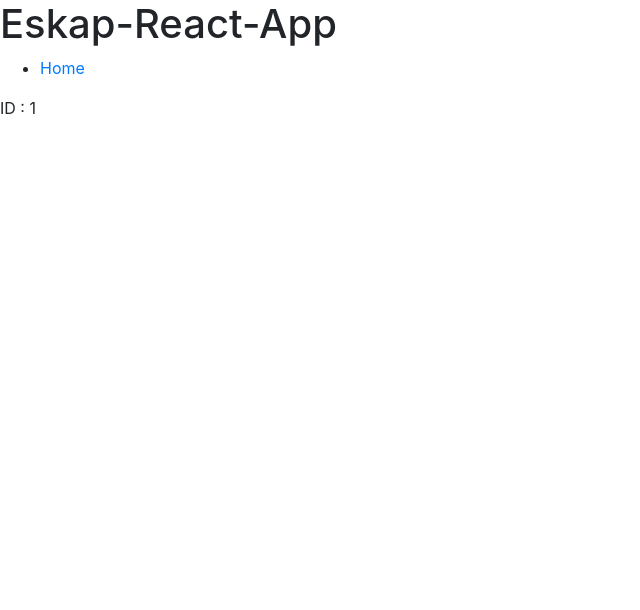
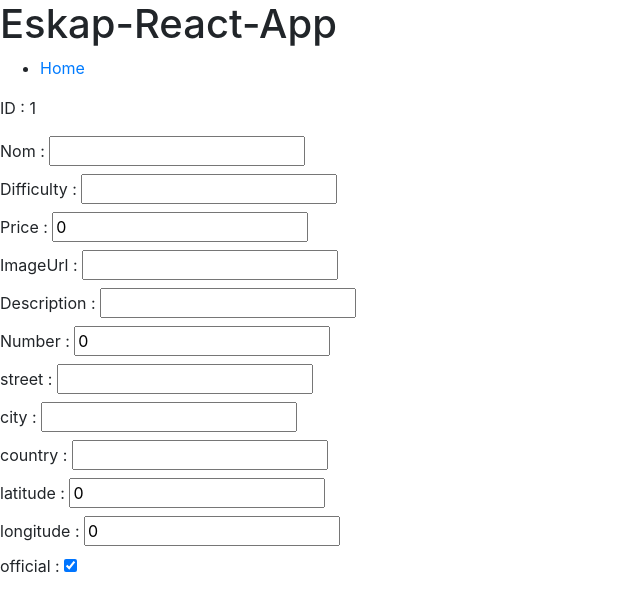
Before and after one commit to AntoineMeresse/eskap-react-app, a React (Create React App) app: page /1 in a window 1280 px wide. Shown: the top 610 px of the page, without its empty margins (0-640 px from the left). Built offline with nearby package versions, Linux system fonts and the light colour scheme; no server answers.

Commit message:
feat: form with eskap values

```diff
--- a/src/components/EskapInfo.jsx
+++ b/src/components/EskapInfo.jsx
@@ -1,13 +1,62 @@
-import React from 'react'
+import React, {useState, useEffect, useRef} from 'react'
 import {useParams} from "react-router-dom";
+import axios from '../axios';
 
 function EskapInfo() {
 
     let {id} = useParams();
 
+    const [name, setName] = useState("");
+    const [difficulty, setDifficulty] = useState("");
+    const [price, setPrice] = useState(0);
+    const [imgurl, setImgUrl] = useState("");
+    const [description, setDescription] = useState("");
+    const [number, setNumber] = useState(0);
+    const [street, setStreet] = useState("");
+    const [city, setCity] = useState("");
+    const [country, setCountry] = useState("");
+    const [latitude, setLatitude] = useState(0);
+    const [longitude, setLongitude] = useState(0);
+    const [official, setOfficial] = useState(true)
+
+    useEffect(() => {
+        async function fetchData() {
+            const req = await axios.get('/eskaps/'+id);
+            const res = req.data;
+            //console.log(res);
+            setName(res.name);
+            setDifficulty(res.difficulty);
+            setPrice(res.price);
+            setImgUrl(res.imgurl);
+            setDescription(res.description);
+            setNumber(res.number);
+            setStreet(res.street);
+            setCity(res.city);
+            setCountry(res.country);
+            setLatitude(res.latitude);
+            setLongitude(res.longitude);
+            setOfficial(res.official);
+        }
+        fetchData();
+    }, []);
+
     return (
         <div>
             <p>ID : {id}</p>
+            <form>
+                <div><label>Nom : <input type="text" value={name} onChange={(event) => setName(event.target.value)}/></label></div>
+                <div><label>Difficulty : <input type="text" value={difficulty} onChange={(event) => setDifficulty(event.target.value)}/></label></div>
+                <div><label>Price : <input type="number" value={price} onChange={(event) => setPrice(event.target.value)}/></label></div>
+                <div><label>ImageUrl : <input type="text" value={imgurl} onChange={(event) => setImgUrl(event.target.value)}/></label></div>
+                <div><label>Description : <input type="text" value={description} onChange={(event) => setDescription(event.target.value)}/></label></div>
+                <div><label>Number : <input type="number" value={number} onChange={(event) => setNumber(event.target.value)}/></label></div>
+                <div><label>street : <input type="text" value={street} onChange={(event) => setStreet(event.target.value)}/></label></div>
+                <div><label>city : <input type="text" value={city} onChange={(event) => setCity(event.target.value)}/></label></div>
+                <div><label>country : <input type="text" value={country} onChange={(event) => setCountry(event.target.value)}/></label></div>
+                <div><label>latitude : <input type="number" value={latitude} onChange={(event) => setLatitude(event.target.value)}/></label></div>
+                <div><label>longitude : <input type="number" value={longitude} onChange={(event) => setLongitude(event.target.value)}/></label></div>
+                <div><label>official : <input type="checkbox" checked={official} onChange={() => setOfficial(!official)}/></label></div>
+            </form>
         </div>
     )
 }
```
